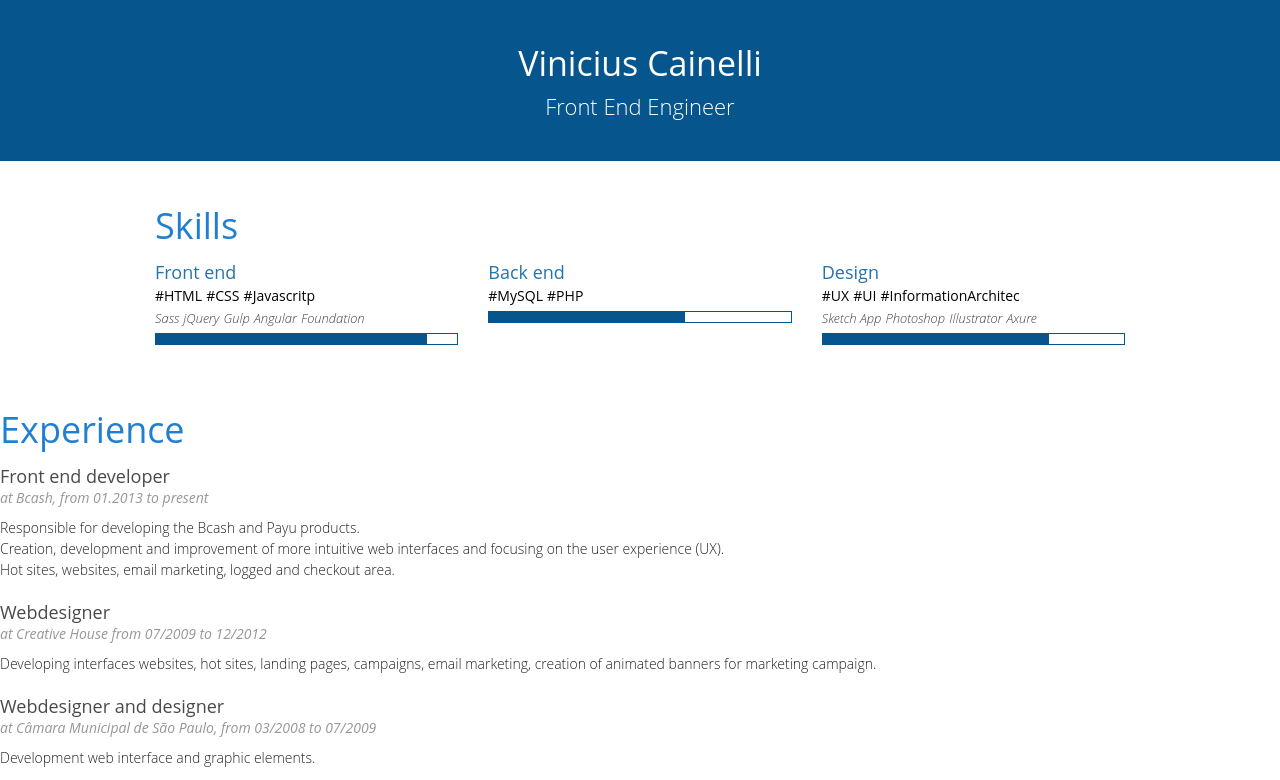
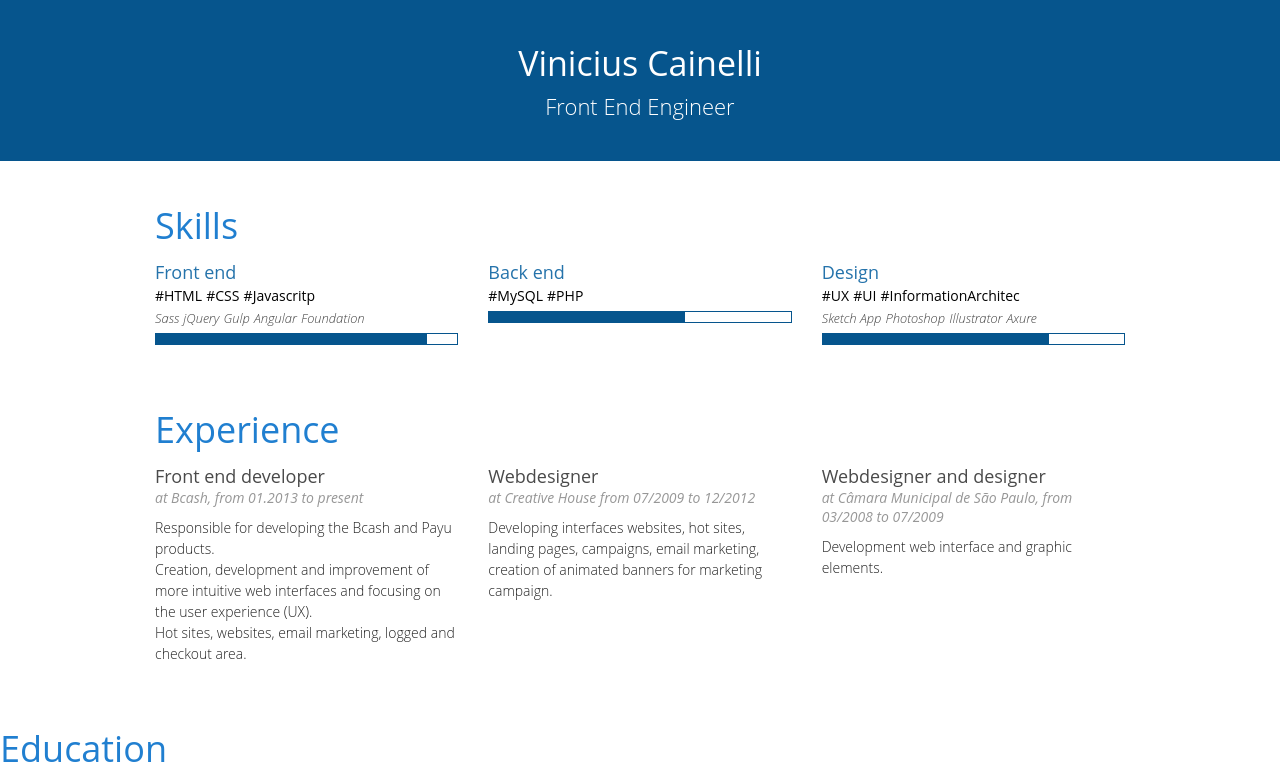
Before and after one commit to vicainelli/vicainelli.github.io, a plain HTML site: page resume/index.html in a window 1280 px wide. Shown: the top 780 px of the page. Drawn offline with Linux system fonts and the light colour scheme.

Commit message:
Add grid in experience

```diff
--- a/resume/index.html
+++ b/resume/index.html
@@ -96,26 +96,35 @@
 		</section>
 
 		<section class="experience">
+			<div class="row">
+				<div class="columns medium-12 large-12 small-12">
 					<h2 class="section-title">Experience</h2>
+				</div>
+			</div>
 
+			<div class="row">
+				<div class="columns large-4 medium-4 small-12">
 					<div class="experience-container">
 						<h3 class="experience-position">Front end developer</h3>
 						<h4 class="experience-location">at Bcash, from 01.2013 to present</h4>
 						<p>Responsible for developing the Bcash and Payu products. <br> Creation, development and improvement of more intuitive web interfaces and focusing on the user experience (UX). <br> Hot sites, websites, email marketing, logged and checkout area.</p>
 					</div>
-
+				</div>
+				<div class="columns large-4 medium-4 small-12">
 					<div class="experience-container">
 						<h3 class="experience-position">Webdesigner</h3>
 						<h4 class="experience-location">at Creative House from 07/2009 to 12/2012</h4>
 						<p>Developing interfaces websites, hot sites, landing pages, campaigns, email marketing, creation of animated banners for marketing campaign.</p>
 					</div>
-
+				</div>
+				<div class="columns large-4 medium-4 small-12">
 					<div class="experience-container">
 						<h3 class="experience-position">Webdesigner and designer</h3>
 						<h4 class="experience-location">at Câmara Municipal de São Paulo, from 03/2008 to 07/2009</h4>
 						<p>Development web interface and graphic elements.</p>
 					</div>
-
+				</div>
+			</div>
 		</section>
 
 		<section class="education">
```
Lines whose indentation alone changed are shown as unchanged.
